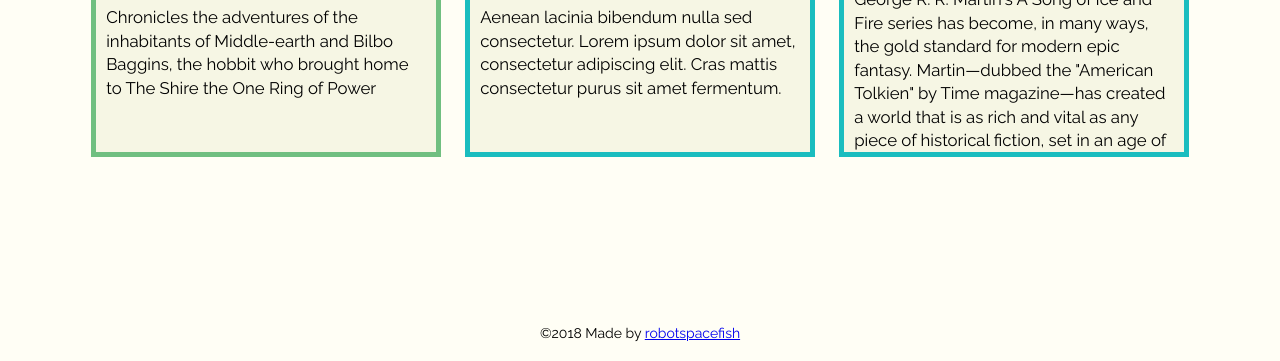
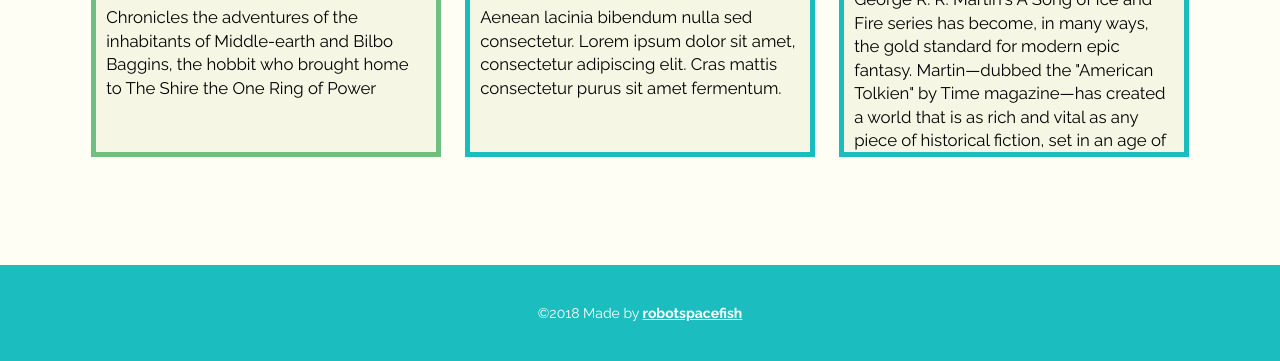
Before and after one commit to fischbot/library, a website built with webpack: page dist/index.html in a window 1280 px wide. Shown: the part 439-800 px from the top of the page. Built offline with nearby package versions, Linux system fonts and the light colour scheme; a web font is replaced by a local one.

Commit message:
add footer styles

```diff
--- a/src/main.scss
+++ b/src/main.scss
@@ -93,5 +93,16 @@ header {
 }
 
 footer {
-  padding: 20px 0;
+  padding: 40px 0;
+  background: #1bbdbf;
+  color: white;
+  width: 100%;
+  text-align: center;
+  a {
+    color: white;
+    font-weight: bold;
+    &:hover {
+      color: #0f6e6f;
+    }
+  }
 }
```
